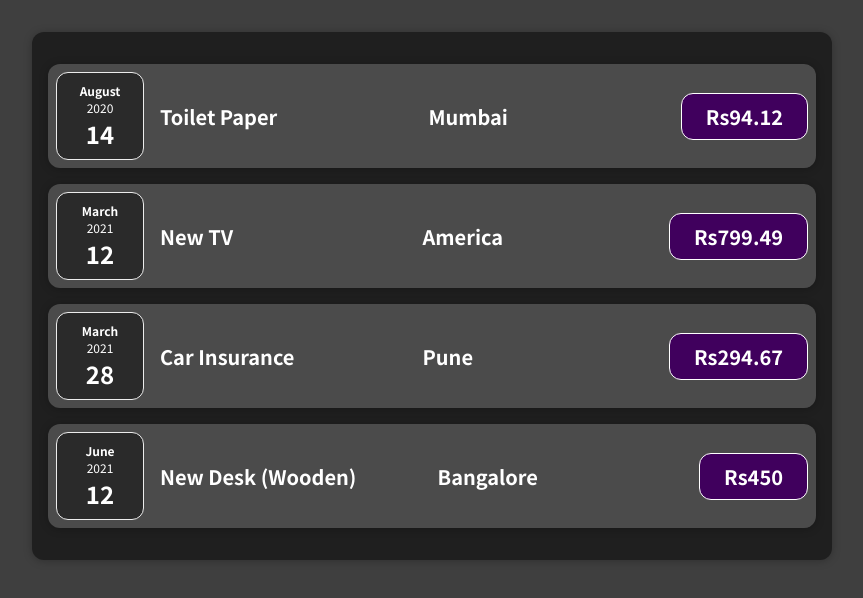
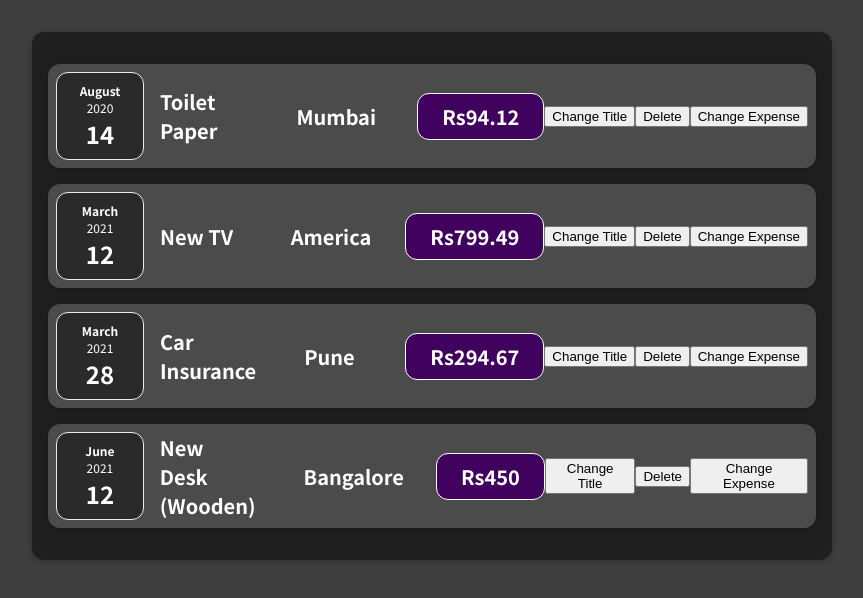
Before and after one commit to Pra1233/React, a React (Create React App) app: page / in a window 1280 px wide. Shown: the top 598 px of the page, without its empty margins (208-1071 px from the left). Built offline with nearby package versions, Linux system fonts and the light colour scheme.

Commit message:
Manipulating the DOM - React States
Task1,Task2

```diff
--- a/src/App.js
+++ b/src/App.js
@@ -1,7 +1,7 @@
 import React from "react";
 import Expenses from "./components/Expenses/Expenses";
 
-function App() {
+const App = () => {
   const expenses = [
     {
       id: "e1",
@@ -38,6 +38,6 @@ function App() {
       <Expenses items={expenses} />
     </div>
   );
-}
+};
 
 export default App;
--- a/src/components/Expenses/ExpenseItem.js
+++ b/src/components/Expenses/ExpenseItem.js
@@ -1,20 +1,42 @@
+import React, { useState } from "react";
 import ExpenseDate from "./ExpenseDate";
 import ExpenseDetail from "./ExpenseDetail";
 import Card from "../UI/Card";
 import "./ExpenseItem.css";
 
 const ExpenseItem = (props) => {
+  const [title, setTitle] = useState(props.title);
+  const [expense, setExpense] = useState(props.amount);
+
+  //return array so destructuring
+
+  const clickHandler = () => {
+    console.log("Clicked");
+    setTitle("update"); //async
+    console.log("title-", title); //return previous value
+  };
+  const expenseHandler = () => {
+    setExpense("$100");
+  };
+
+  const deleteHandler = () => {
+    console.log("Delete");
+  };
   return (
     // Custom card component classname passing as properties
     <Card className="expense-item">
       <ExpenseDate date={props.date} />
       <div className="expense-item__description">
         <ExpenseDetail
-          title={props.title}
-          amount={props.amount}
+          title={title}
+          amount={expense}
           location={props.location}
         />
       </div>
+
+      <button onClick={clickHandler}>Change Title</button>
+      <button onClick={deleteHandler}>Delete</button>
+      <button onClick={expenseHandler}>Change Expense</button>
     </Card>
   );
 };
```
